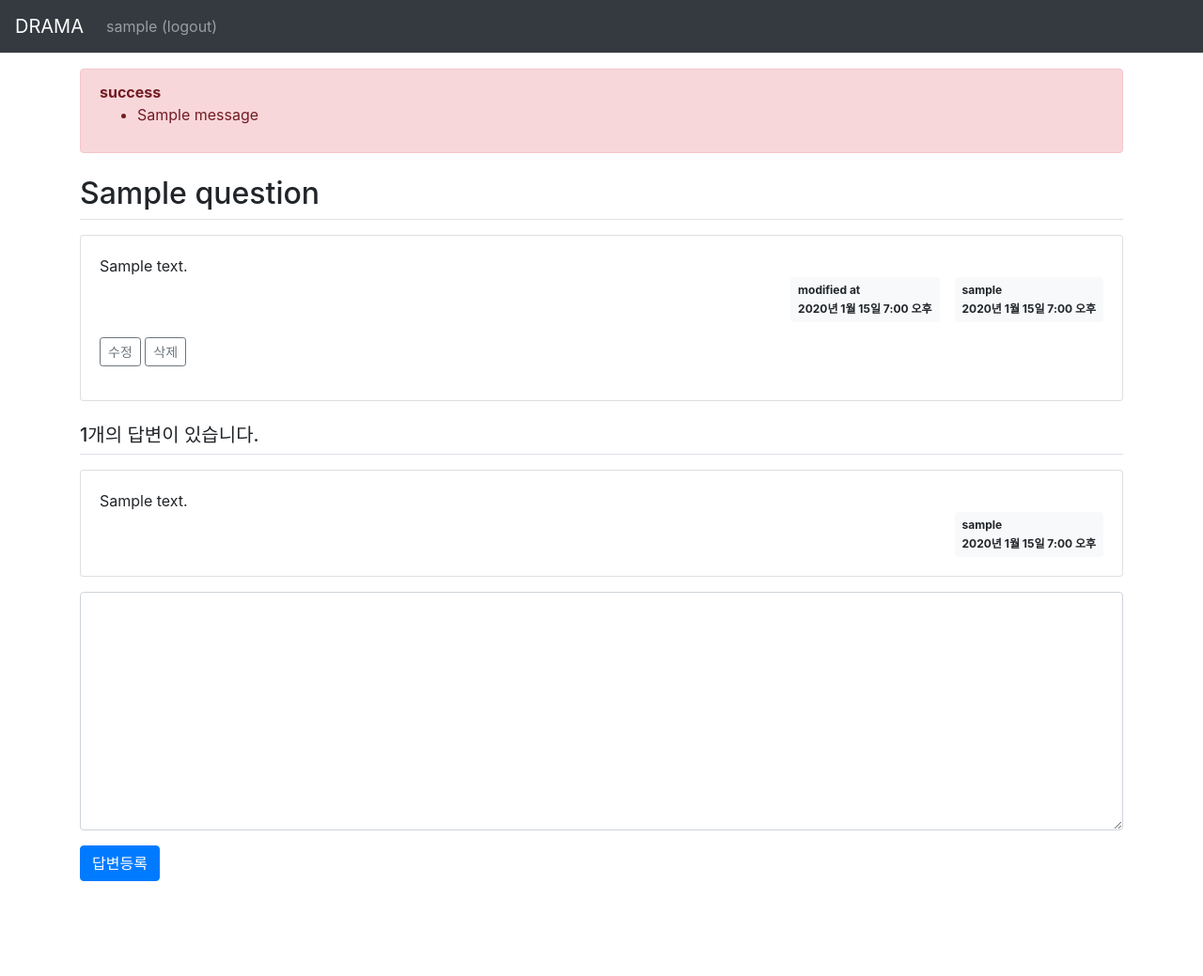
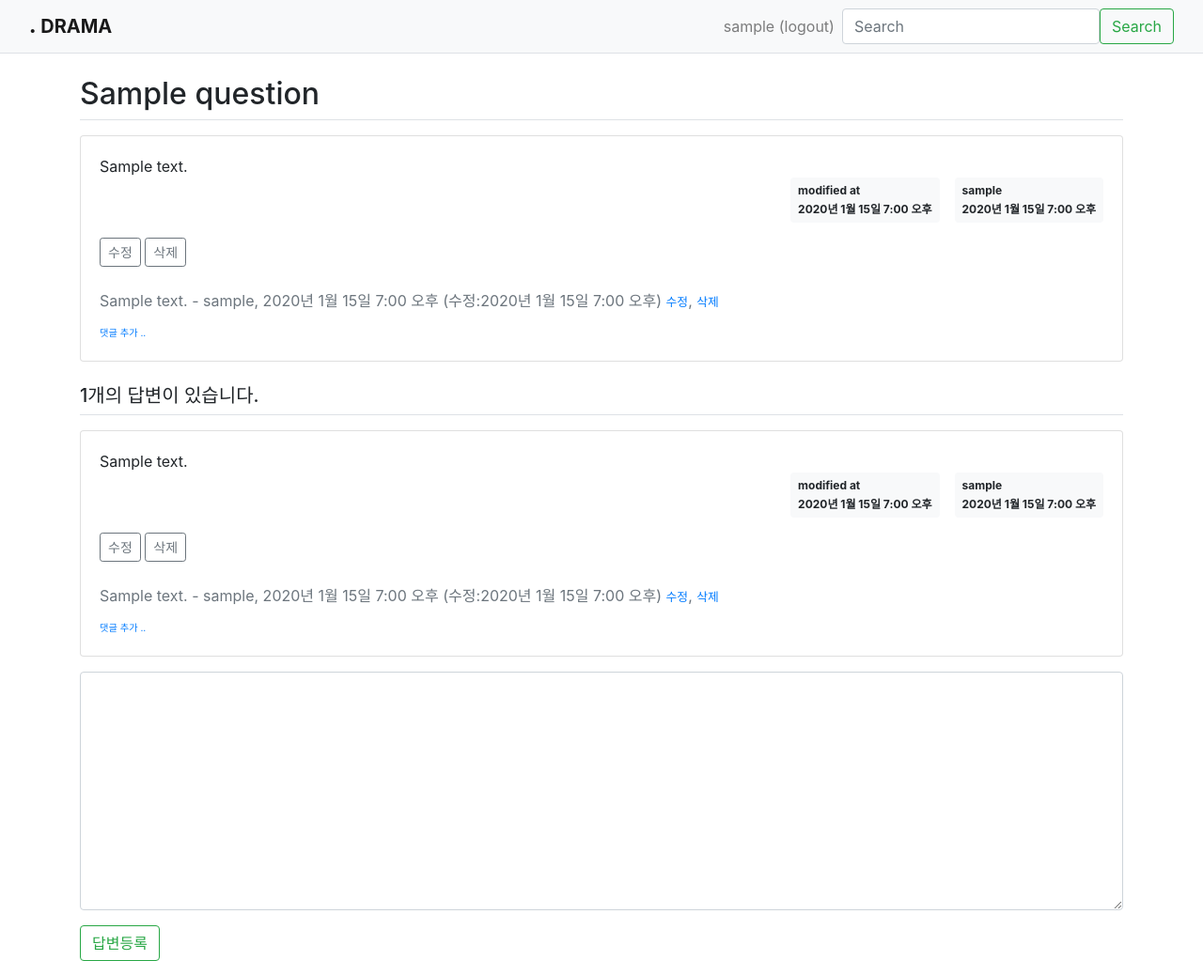
Before and after one commit to sunyoo1214/portfolio, a Django app: page /drama/answer/create/1/ in a window 1280 px wide. Shown: the whole page at 94% size. Before the commit the page ends 938 px from the top, so only its background shows below. Run offline with Django 4.2, Linux system fonts and the light colour scheme; a user stored in the database is signed in; tables that the repository leaves empty hold one stand-in row (values such as "Sample post"); one stand-in notice (Sample message) is shown; some libraries are stand-ins or nearby versions.

Commit message:
댓글 추가완성

```diff
--- a/common/forms.py
+++ b/common/forms.py
@@ -8,4 +8,4 @@ class UserForm(UserCreationForm):
 
     class Meta:
         model = User
-        fields = ("username", "email")
+        fields = ("username", "password1", "password2", "email")
--- a/drama/forms.py
+++ b/drama/forms.py
@@ -1,6 +1,6 @@
 from django import forms
 
-from .models import Question, Answer
+from .models import Question, Answer, Comment
 
 
 class QuestionForm(forms.ModelForm):
@@ -13,6 +13,7 @@ class QuestionForm(forms.ModelForm):
             'content': '내용',
         }
 
+
 class AnswerForm(forms.ModelForm):
     class Meta:
         model = Answer
@@ -20,3 +21,12 @@ class AnswerForm(forms.ModelForm):
         labels = {
             'content': '답변내용',
         }
+
+
+class CommentForm(forms.ModelForm):
+    class Meta:
+        model = Comment
+        fields = ['content']
+        labels = {
+            'content': '댓글내용',
+        }
--- a/drama/urls.py
+++ b/drama/urls.py
@@ -11,4 +11,12 @@ urlpatterns = [
     path('question/create/', views.question_create, name='question_create'),
     path('question/modify/<int:question_id>/', views.question_modify, name='question_modify'),
     path('question/delete/<int:question_id>/', views.question_delete, name='question_delete'),
+    path('answer/modify/<int:answer_id>/', views.answer_modify, name='answer_modify'),
+    path('answer/delete/<int:answer_id>/', views.answer_delete, name='answer_delete'),
+    path('comment/create/question/<int:question_id>/', views.comment_create_question, name='comment_create_question'),
+    path('comment/modify/question/<int:comment_id>/', views.comment_modify_question, name='comment_modify_question'),
+    path('comment/delete/question/<int:comment_id>/', views.comment_delete_question, name='comment_delete_question'),
+    path('comment/create/answer/<int:answer_id>/', views.comment_create_answer, name='comment_create_answer'),
+    path('comment/modify/answer/<int:comment_id>/', views.comment_modify_answer, name='comment_modify_answer'),
+    path('comment/delete/answer/<int:comment_id>/', views.comment_delete_answer, name='comment_delete_answer'),
 ]
--- a/drama/views.py
+++ b/drama/views.py
@@ -4,8 +4,8 @@ from django.core.paginator import Paginator
 from django.shortcuts import render, get_object_or_404, redirect
 from django.utils import timezone
 
-from .forms import QuestionForm, AnswerForm
-from .models import Question
+from .forms import QuestionForm, AnswerForm, CommentForm
+from .models import Question, Answer, Comment
 
 
 def index(request):
@@ -89,3 +89,130 @@ def question_delete(request, question_id):
         return redirect('drama:detail', question_id=question.id)
     question.delete()
     return redirect('drama:index')
+
+
+@login_required(login_url='common:login')
+def answer_modify(request, answer_id):
+    answer = get_object_or_404(Answer, pk=answer_id)
+    if request.user != answer.author:
+        messages.error(request, '수정권한이 없습니다')
+        return redirect('drama:detail', question_id=answer.question.id)
+
+    if request.method == "POST":
+        form = AnswerForm(request.POST, instance=answer)
+        if form.is_valid():
+            answer = form.save(commit=False)
+            answer.modify_date = timezone.now()
+            answer.save()
+            return redirect('drama:detail', question_id=answer.question.id)
+    else:
+        form = AnswerForm(instance=answer)
+    context = {'answer': answer, 'form': form}
+    return render(request, 'drama/answer_form.html', context)
+
+
+@login_required(login_url='common:login')
+def answer_delete(request, answer_id):
+    answer = get_object_or_404(Answer, pk=answer_id)
+    if request.user != answer.author:
+        messages.error(request, '삭제권한이 없습니다')
+    else:
+        answer.delete()
+    return redirect('drama:detail', question_id=answer.question.id)
+
+
+@login_required(login_url='common:login')
+def comment_create_question(request, question_id):
+    question = get_object_or_404(Question, pk=question_id)
+    if request.method == "POST":
+        form = CommentForm(request.POST)
+        if form.is_valid():
+            comment = form.save(commit=False)
+            comment.author = request.user
+            comment.create_date = timezone.now()
+            comment.question = question
+            comment.save()
+            return redirect('drama:detail', question_id=question.id)
+    else:
+        form = CommentForm()
+    context = {'form': form}
+    return render(request, 'drama/comment_form.html', context)
+
+
+@login_required(login_url='common:login')
+def comment_modify_question(request, comment_id):
+    comment = get_object_or_404(Comment, pk=comment_id)
+    if request.user != comment.author:
+        messages.error(request, '댓글수정권한이 없습니다')
+        return redirect('drama:detail', question_id=comment.question.id)
+
+    if request.method == "POST":
+        form = CommentForm(request.POST, instance=comment)
+        if form.is_valid():
+            comment = form.save(commit=False)
+            comment.modify_date = timezone.now()
+            comment.save()
+            return redirect('drama:detail', question_id=comment.question.id)
+    else:
+        form = CommentForm(instance=comment)
+    context = {'form': form}
+    return render(request, 'drama/comment_form.html', context)
+
+
+@login_required(login_url='common:login')
+def comment_delete_question(request, comment_id):
+    comment = get_object_or_404(Comment, pk=comment_id)
+    if request.user != comment.author:
+        messages.error(request, '댓글삭제권한이 없습니다')
+        return redirect('drama:detail', question_id=comment.question.id)
+    else:
+        comment.delete()
+    return redirect('drama:detail', question_id=comment.question.id)
+
+@login_required(login_url='common:login')
+def comment_create_answer(request, answer_id):
+    answer = get_object_or_404(Answer, pk=answer_id)
+    if request.method == "POST":
+        form = CommentForm(request.POST)
+        if form.is_valid():
+            comment = form.save(commit=False)
+            comment.author = request.user
+            comment.create_date = timezone.now()
+            comment.answer = answer
+            comment.save()
+            return redirect('drama:detail', question_id=comment.answer.question.id)
+    else:
+        form = CommentForm()
+    context = {'form': form}
+    return render(request, 'drama/comment_form.html', context)
+
+
+@login_required(login_url='common:login')
+def comment_modify_answer(request, comment_id):
+    comment = get_object_or_404(Comment, pk=comment_id)
+    if request.user != comment.author:
+        messages.error(request, '댓글수정권한이 없습니다')
+        return redirect('drama:detail', question_id=comment.answer.question.id)
+
+    if request.method == "POST":
+        form = CommentForm(request.POST, instance=comment)
+        if form.is_valid():
+            comment = form.save(commit=False)
+            comment.modify_date = timezone.now()
+            comment.save()
+            return redirect('drama:detail', question_id=comment.answer.question.id)
+    else:
+        form = CommentForm(instance=comment)
+    context = {'form': form}
+    return render(request, 'drama/comment_form.html', context)
+
+
+@login_required(login_url='common:login')
+def comment_delete_answer(request, comment_id):
+    comment = get_object_or_404(Comment, pk=comment_id)
+    if request.user != comment.author:
+        messages.error(request, '댓글삭제권한이 없습니다')
+        return redirect('drama:detail', question_id=comment.answer.question.id)
+    else:
+        comment.delete()
+    return redirect('drama:detail', question_id=comment.answer.question.id)
--- a/static/style.css
+++ b/static/style.css
@@ -0,0 +1,4 @@
+.comment {
+    border-top:dotted 1px #ddd;
+    font-size:0.7em;
+}
--- a/templates/base.html
+++ b/templates/base.html
@@ -7,7 +7,7 @@
     <meta name="viewport" content="width=device-width, initial-scale=1, shrink-to-fit=no">
     <!-- Bootstrap CSS -->
     <link rel="stylesheet" type="text/css" href="{% static 'bootstrap.min.css' %}">
-    <!-- pybo CSS -->
+    <!-- drama CSS -->
     <link rel="stylesheet" type="text/css" href="{% static 'pybo/style.css' %}">
     <title>하나만 더 보고 자야지</title>
 </head>
@@ -18,12 +18,13 @@
 {% endblock %}
 <!-- 기본 템플릿 안에 삽입될 내용 End -->
 <!-- jQuery JS -->
-<script src="{% static 'jquery-3.4.1.min.js' %}"></script>
+<script src="{% static 'jquery-3.6.0.min.js' %}"></script>
 <!-- Bootstrap JS -->
 <script src="{% static 'bootstrap.min.js' %}"></script>
 <!-- 자바스크립트 Start -->
 {% block script %}
 {% endblock %}
 <!-- 자바스크립트 End -->
+
 </body>
 </html>
--- a/templates/drama/answer_form.html
+++ b/templates/drama/answer_form.html
@@ -10,7 +10,7 @@
             <textarea class="form-control" name="content" id="content"
                       rows="10">{{ form.content.value|default_if_none:'' }}</textarea>
         </div>
-        <button type="submit" class="btn btn-primary">저장하기</button>
+        <button type="submit" class="btn btn-outline-success">저장하기</button>
     </form>
 </div>
 {% endblock %}
--- a/templates/drama/question_detail.html
+++ b/templates/drama/question_detail.html
@@ -1,15 +1,6 @@
 {% extends 'base.html' %}
 {% block content %}
 <div class="container my-3">
-    <!-- 사용자오류 표시 -->
-    {% if messages %}
-    <div class="alert alert-danger my-3" role="alert">
-    {% for message in messages %}
-        <strong>{{ message.tags }}</strong>
-        <ul><li>{{ message.message }}</li></ul>
-    {% endfor %}
-    </div>
-    {% endif %}
     <h2 class="border-bottom py-2">{{ question.subject }}</h2>
     <div class="card my-3">
         <div class="card-body">
@@ -34,6 +25,32 @@
                    data-uri="{% url 'drama:question_delete' question.id  %}">삭제</a>
             </div>
             {% endif %}
+            <!-- 질문 댓글 Start -->
+            {% if question.comment_set.count > 0 %}
+            <div class="mt-3">
+            {% for comment in question.comment_set.all %}  <!-- 등록한 댓글을 출력 -->
+                <div class="comment py-2 text-muted">  <!-- 댓글 각각에 comment 스타일 지정 -->
+                    <span style="white-space: pre-line;">{{ comment.content }}</span>
+                    <span>
+                        - {{ comment.author }}, {{ comment.create_date }}
+                        {% if comment.modify_date %}
+                        (수정:{{ comment.modify_date }})
+                        {% endif %}
+                    </span>
+                    {% if request.user == comment.author %}
+                    <a href="{% url 'drama:comment_modify_question' comment.id  %}" class="small">수정</a>,
+                    <a href="#" class="small delete"
+                       data-uri="{% url 'drama:comment_delete_question' comment.id  %}">삭제</a>
+                    {% endif %}
+                </div>
+            {% endfor %}
+            </div>
+            {% endif %}
+            <div>
+                <a href="{% url 'drama:comment_create_question' question.id  %}"
+                   class="small"><small>댓글 추가 ..</small></a>  <!-- 댓글 추가 링크 -->
+            </div>
+            <!-- 질문 댓글 End -->
         </div>
     </div>
     <h5 class="border-bottom my-3 py-2">{{question.answer_set.count}}개의 답변이 있습니다.</h5>
@@ -42,10 +59,48 @@
         <div class="card-body">
             <div class="card-text" style="white-space: pre-line;">{{ answer.content }}</div>
             <div class="d-flex justify-content-end">
+                {% if answer.modify_date %}
+                <div class="badge badge-light p-2 text-left mx-3">
+                    <div class="mb-2">modified at</div>
+                    <div>{{ answer.modify_date }}</div>
+                </div>
+                {% endif %}
                 <div class="badge badge-light p-2 text-left">
                     <div class="mb-2">{{ answer.author.username }}</div>
                     <div>{{ answer.create_date }}</div>
                 </div>
+            </div>
+            {% if request.user == answer.author %}
+            <div class="my-3">
+                <a href="{% url 'drama:answer_modify' answer.id  %}"
+                   class="btn btn-sm btn-outline-secondary">수정</a>
+                <a href="#" class="delete btn btn-sm btn-outline-secondary "
+               data-uri="{% url 'drama:answer_delete' answer.id  %}">삭제</a>
+            </div>
+            {% endif %}
+            {% if answer.comment_set.count > 0 %}
+            <div class="mt-3">
+            {% for comment in answer.comment_set.all %}
+                <div class="comment py-2 text-muted">
+                    <span style="white-space: pre-line;">{{ comment.content }}</span>
+                    <span>
+                        - {{ comment.author }}, {{ comment.create_date }}
+                        {% if comment.modify_date %}
+                        (수정:{{ comment.modify_date }})
+                        {% endif %}
+                    </span>
+                    {% if request.user == comment.author %}
+                    <a href="{% url 'drama:comment_modify_answer' comment.id  %}" class="small">수정</a>,
+                    <a href="#" class="small delete"
+                       data-uri="{% url 'drama:comment_delete_answer' comment.id  %}">삭제</a>
+                    {% endif %}
+                </div>
+            {% endfor %}
+            </div>
+            {% endif %}
+            <div>
+                <a href="{% url 'drama:comment_create_answer' answer.id  %}"
+                   class="small"><small>댓글 추가 ..</small></a>
             </div>
         </div>
     </div>
@@ -64,9 +119,9 @@
         {% endif %}
         <div class="form-group">
             <textarea {% if not user.is_authenticated %}disabled{% endif %}
-                      name="content" id="content" class="form-control" rows="10"></textarea>
+              name="content" id="content" class="form-control" rows="10"></textarea>
         </div>
-        <input type="submit" value="답변등록" class="btn btn-primary">
+        <input type="submit" value="답변등록" class="btn btn-outline-success">
     </form>
 </div>
 {% endblock %}
--- a/templates/drama/question_form.html
+++ b/templates/drama/question_form.html
@@ -27,7 +27,7 @@
             <textarea class="form-control" name="content"
                       id="content" rows="10">{{ form.content.value|default_if_none:'' }}</textarea>
         </div>
-        <button type="submit" class="btn btn-primary">저장하기</button>
+        <button type="submit" class="btn btn-outline-success">저장하기</button>
     </form>
 </div>
 {% endblock %}
--- a/templates/navbar.html
+++ b/templates/navbar.html
@@ -1,12 +1,14 @@
 <!-- 네비게이션바 -->
-<nav class="navbar navbar-expand-lg navbar-dark bg-dark border-bottom" >
-    <a class="navbar-brand" href="{% url 'drama:index' %}">DRAMA</a>
+<nav class="navbar navbar-expand-lg navbar-light bg-light border-bottom" >
+    <div class="container-xxl"></div>
+    <div class="container-fluid">
+        <a class="navbar-brand" href="{% url 'drama:index' %}"><strong><strong>.</strong> DRAMA</strong></a>
         <button class="navbar-toggler ml-auto" type="button" data-toggle="collapse" data-target="#navbarNav"
             aria-controls="navbarNav" aria-expanded="false" aria-label="Toggle navigation">
             <span class="navbar-toggler-icon"></span>
         </button>
         <div class="collapse navbar-collapse flex-grow-0" id="navbarNav">
-        <ul class="navbar-nav">
+            <ul class="navbar-nav me-auto mb-2 mb-lg-0">
                 <li class="nav-item ">
                     {% if user.is_authenticated %}
                     <a class="nav-link" href="{% url 'common:logout' %}">{{ user.username }} (logout)</a>
@@ -15,5 +17,10 @@
                     {% endif %}
                 </li>
             </ul>
+            <form class="d-flex">
+                <input class="form-control me-2" type="search" placeholder="Search" aria-label="Search">
+                <button class="btn btn-outline-success" type="submit">Search</button>
+            </form>
+        </div>
     </div>
 </nav>
```
Also changed, not shown: drama/models.py (+9 -0 lines), templates/drama/comment_form.html (added, +17 -0 lines), templates/drama/question_list.html (+16 -7 lines), drama/migrations/0004_comment.py (added). Lines whose indentation alone changed are shown as unchanged.
